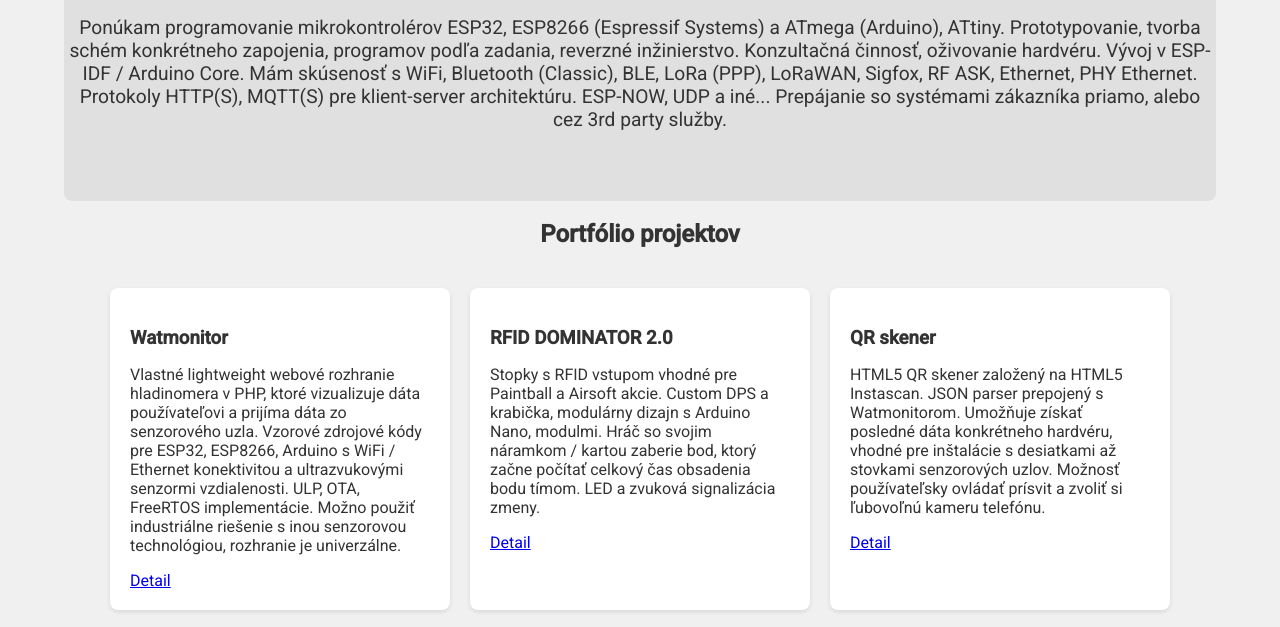
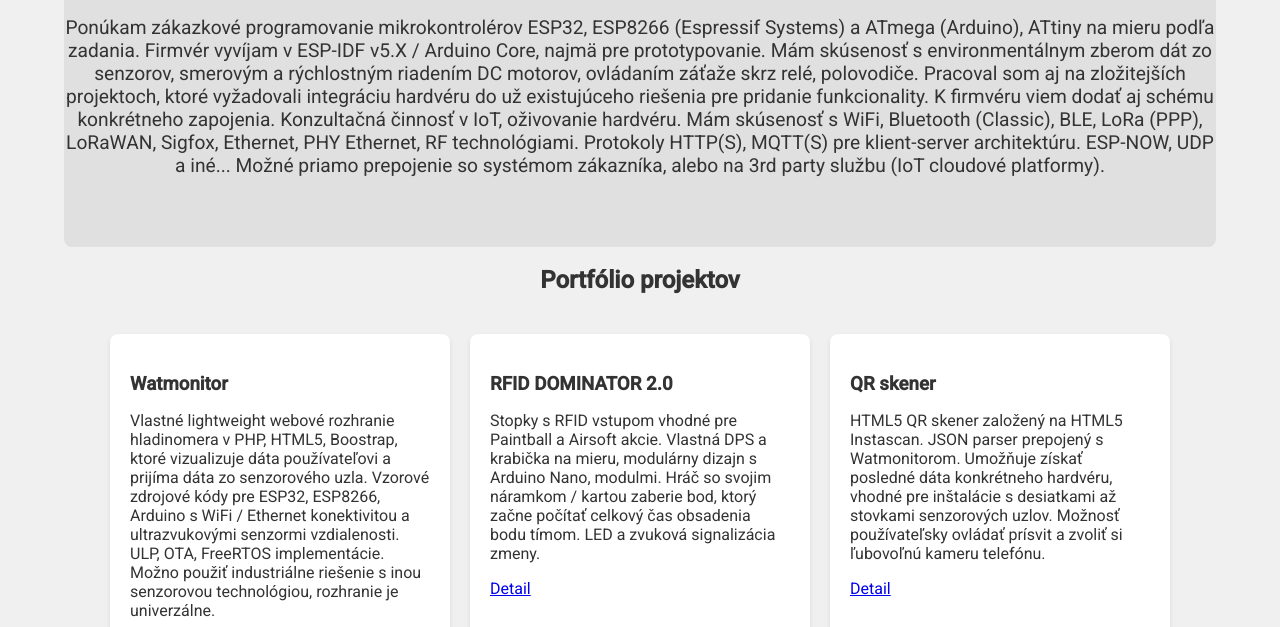
Before and after one commit to Your-IoT/your-iot.github.io, a plain HTML site: page portfolio.html in a window 1280 px wide. Shown: the part 162-789 px from the top of the page. Drawn offline with Linux system fonts and the light colour scheme.

Commit message:
Update portfolio.html

```diff
--- a/portfolio.html
+++ b/portfolio.html
@@ -105,26 +105,20 @@
     <div class="container">
         <header class="header">
             <h1>Vývoj firmvéru pre mikrokontroléry</h1>
-            <p>Ponúkam programovanie mikrokontrolérov ESP32, ESP8266 (Espressif Systems) a ATmega (Arduino), ATtiny.
-Prototypovanie, tvorba schém konkrétneho zapojenia, programov podľa zadania, reverzné inžinierstvo. Konzultačná činnosť, oživovanie hardvéru.
-Vývoj v ESP-IDF / Arduino Core. Mám skúsenosť s WiFi, Bluetooth (Classic), BLE, LoRa (PPP), LoRaWAN, Sigfox, RF ASK, Ethernet, PHY Ethernet. Protokoly HTTP(S), MQTT(S) pre klient-server architektúru. ESP-NOW, UDP a iné...
-Prepájanie so systémami zákazníka priamo, alebo cez 3rd party služby.</p>
+<p>Ponúkam zákazkové programovanie mikrokontrolérov ESP32, ESP8266 (Espressif Systems) a ATmega (Arduino), ATtiny na mieru podľa zadania. Firmvér vyvíjam v ESP-IDF v5.X / Arduino Core, najmä pre prototypovanie.
+Mám skúsenosť s environmentálnym zberom dát zo senzorov, smerovým a rýchlostným riadením DC motorov, ovládaním záťaže skrz relé, polovodiče.
+Pracoval som aj na zložitejších projektoch, ktoré vyžadovali integráciu hardvéru do už existujúceho riešenia pre pridanie funkcionality.
+K firmvéru viem dodať aj schému konkrétneho zapojenia. Konzultačná činnosť v IoT, oživovanie hardvéru.
+Mám skúsenosť s WiFi, Bluetooth (Classic), BLE, LoRa (PPP), LoRaWAN, Sigfox, Ethernet, PHY Ethernet, RF technológiami.
+Protokoly HTTP(S), MQTT(S) pre klient-server architektúru. ESP-NOW, UDP a iné...
+Možné priamo prepojenie so systémom zákazníka, alebo na 3rd party službu (IoT cloudové platformy).</p>
         </header>
-<!---
-        <section class="section about">
-            <h2>O mne</h2>
-            <div class="about-content">
-                <img src="placeholder-profile.jpg" alt="Profilová fotografia">
-                <p>Som nadšený programátor a elektronik, ktorý sa špecializuje na vývoj projektov s ESP32 a Arduino. Mám dlhoročné skúsenosti s prototypovaním a vývojom elektronických zariadení.</p>
-            </div>
-        </section> --->
-
         <section class="section portfolio">
             <h2>Portfólio projektov</h2>
             <div class="portfolio-grid">
                 <div class="portfolio-item">
                     <h3>Watmonitor</h3>
-                    <p>Vlastné lightweight webové rozhranie hladinomera v PHP, ktoré vizualizuje dáta používateľovi a prijíma dáta zo senzorového uzla.
+                    <p>Vlastné lightweight webové rozhranie hladinomera v PHP, HTML5, Boostrap, ktoré vizualizuje dáta používateľovi a prijíma dáta zo senzorového uzla.
                     Vzorové zdrojové kódy pre ESP32, ESP8266, Arduino s WiFi / Ethernet konektivitou a ultrazvukovými senzormi vzdialenosti. ULP, OTA, FreeRTOS implementácie.
                     Možno použiť industriálne riešenie s inou senzorovou technológiou, rozhranie je univerzálne.</p>
                     <a href="https://your-iot.github.io/Watmonitor/sk/">Detail</a>
@@ -132,7 +126,7 @@ Prepájanie so systémami zákazníka priamo, alebo cez 3rd party služby.</p>
                 <div class="portfolio-item">
                     <h3>RFID DOMINATOR 2.0</h3>
                     <p>Stopky s RFID vstupom vhodné pre Paintball a Airsoft akcie.
-                    Custom DPS a krabička, modulárny dizajn s Arduino Nano, modulmi.
+                    Vlastná DPS a krabička na mieru, modulárny dizajn s Arduino Nano, modulmi.
                     Hráč so svojim náramkom / kartou zaberie bod, ktorý začne počítať celkový čas obsadenia bodu tímom. LED a zvuková signalizácia zmeny.</p>
                     <a href="https://your-iot.github.io/DOMINATOR/sk/">Detail</a>
                 </div>
@@ -197,13 +191,22 @@ Prepájanie so systémami zákazníka priamo, alebo cez 3rd party služby.</p>
 <section class="section places">
     <h2>Zaujíma Vás spolupráca?</h2>
     <div class="portfolio-grid">
-                <div class="portfolio-item">
+ <div class="portfolio-item">
 <ul>
     <li>
         <i class="bi bi-envelope"></i> E-mail: <a href="mailto:martin.ch.youriot@gmail.com">martin.ch.youriot@gmail.com</a>
     </li>
     <li>
         <i class="bi bi-facebook"></i> Messenger: <a href="https://www.facebook.com/your.iot.systems/" target="_blank">Your-IoT</a>
+    </li>
+</ul>
+
+    </div>
+                <div class="portfolio-item">
+                     <h3>Ďalšie zdroje</h3>
+<ul>
+    <li>
+        <i class="bi bi-envelope"></i> Blog o mikrokontrolérovej technike: <a href="https://deadawp.blog.sector.sk/">Sector BLOG</a>
     </li>
 </ul>
 
```
